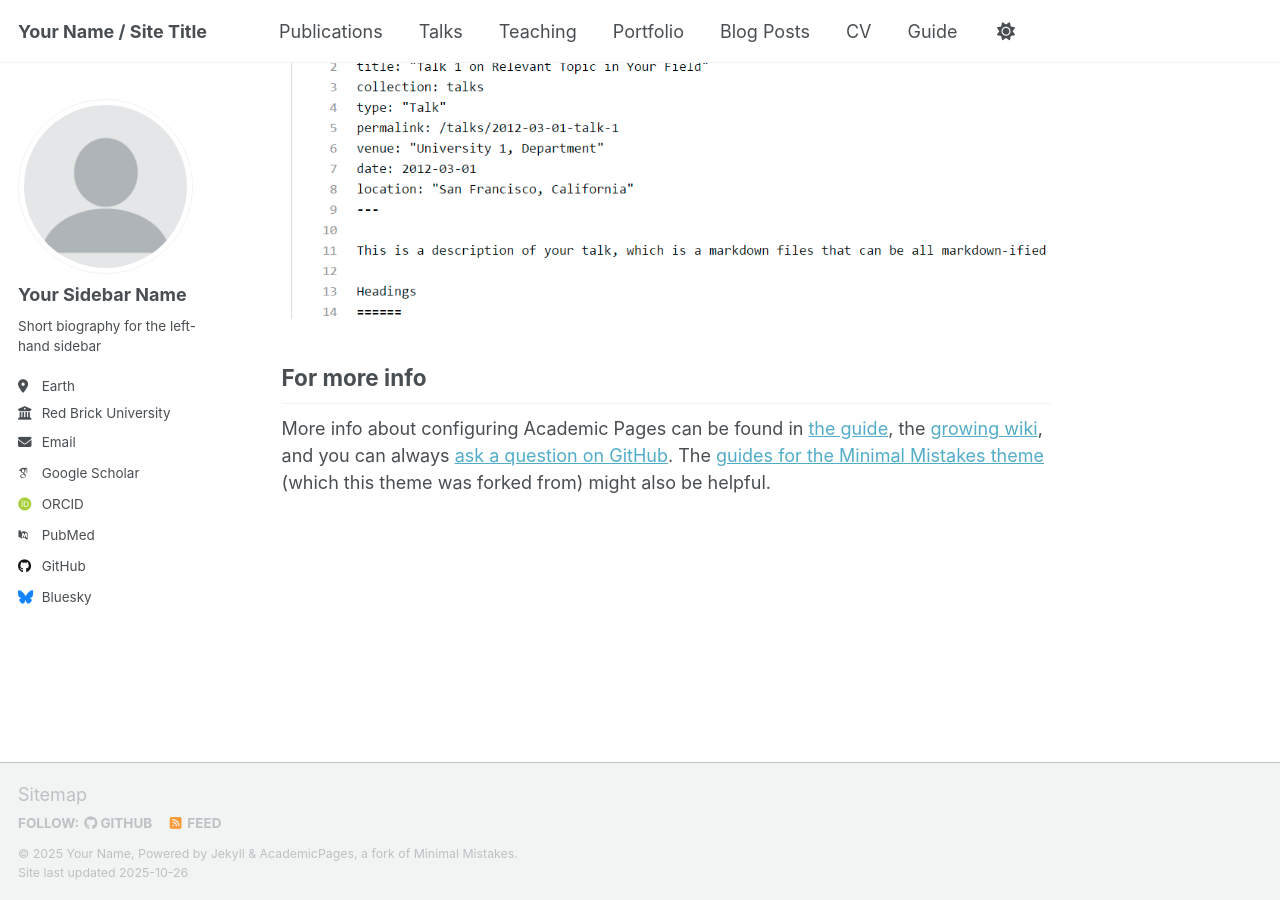
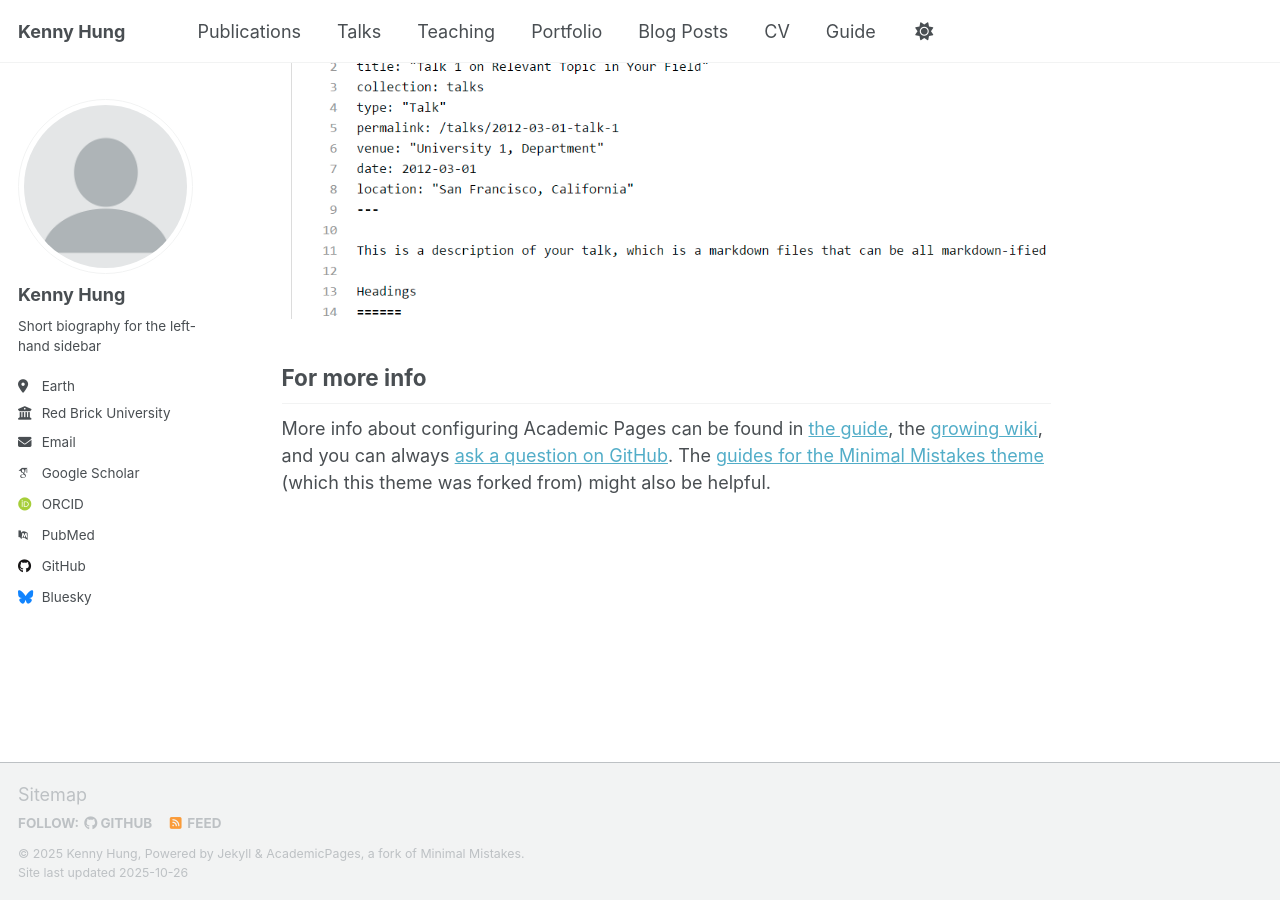
Before and after one commit to kennyhungkl/kennyhungkl.github.io, a Jekyll site: the page built from _pages/about.md, in a window 1280 px wide and 900 px high, scrolled down 2880 px. Built offline with Jekyll 4.4.1, drawn with Linux system fonts in a browser that asks for light colours; some web fonts are replaced; a script that is not in the unit is left out.

Commit message:
docs: update site configuration with personal details
Update site title, name, description, URL, baseurl, repository, and author information to reflect personal portfolio site

```diff
--- a/_config.yml
+++ b/_config.yml
@@ -9,14 +9,14 @@
 # Basic Site Settings
 locale                   : "en-US"
 site_theme               : "default" # Currently available options are "default", "air"
-title                    : "Your Name / Site Title"
+title                    : "Kenny Hung"
 title_separator          : "-"
-name                     : &name "Your Name"
-description              : &description "Your Name's academic portfolio"   # Update this with a general description of your site, this is the default if not overridden by a page
-url                      : https://academicpages.github.io # The base hostname & protocol for your site e.g. "https://[your GitHub username].github.io",
+name                     : &name "Kenny Hung"
+description              : &description "Kenny Hung's portfolio"   # Update this with a general description of your site, this is the default if not overridden by a page
+url                      : https://kennyhungkl.github.io # The base hostname & protocol for your site e.g. "https://[your GitHub username].github.io",
                                                            # or if you already have some other page hosted on Github then use "https://[your GitHub username].github.io/[Your Repo Name]"
-baseurl                  : "" # the subpath of your site, e.g. "/blog"
-repository               : "academicpages/academicpages.github.io"
+baseurl                  : "/CV" # the subpath of your site, e.g. "/blog"
+repository               : "kennyhungkl/kennyhungkl.github.io"
 
 # Site Author - The following control what appear as part of the author content on the side bar.
 #               If a field is blank the icon and link will not appear, otherwise it will be shown.
@@ -24,7 +24,7 @@ repository               : "academicpages/academicpages.github.io"
 author:
   # Biographic information
   avatar           : "profile.png"
-  name             : "Your Sidebar Name"
+  name             : "Kenny Hung"
   pronouns         : # example: "she/her"
   bio              : "Short biography for the left-hand sidebar"
   location         : "Earth"
```
